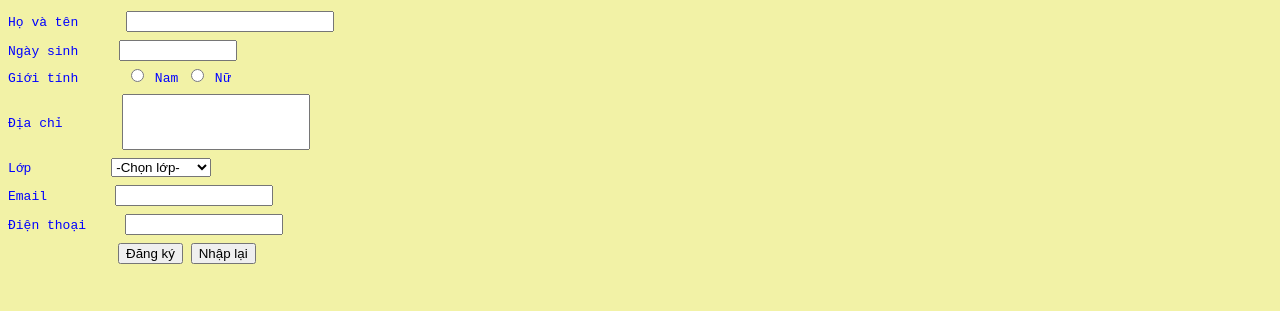
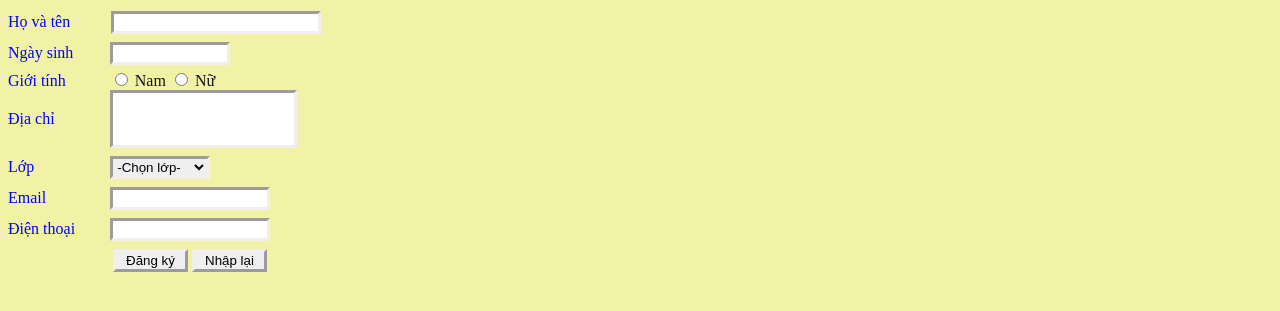
Before and after one commit to dinhan195/testcode, a plain HTML site: page baitap2.html in a window 1280 px wide. Shown: the part 39-350 px from the top of the page. Drawn offline with Linux system fonts and the light colour scheme.

Commit message:
Add files via upload

```diff
--- a/baitap2.html
+++ b/baitap2.html
@@ -3,8 +3,85 @@
     <head>
         <meta charset="UTF-8">
         <title>Đăng kí học viên</title>
-        <link rel="stylesheet" href="baitap2.css">
     </head>
+    <style>
+         body {
+            background-color: rgb(242, 242, 166);
+            color: blue;
+
+
+        }
+        .header {
+            display: flexbox;
+            background-color: rgb(194, 243, 226);
+            color: blue;
+            font-family: monospace;
+            font-size: 20px;
+        }
+        .nam {
+            color: rgb(20, 19, 19);
+
+        }
+        .form_name {
+            margin-left: 37px;
+            width: 200px;
+            border: 3px inset #f2edef;
+        }
+        .input_birth {
+            margin-top: 8px;
+            margin-left: 33px;
+            width: 110px;
+            border: 3px inset #f2edef;
+
+        }
+        .checkbox {
+            margin-top: 8px;
+            margin-left: 45px;
+            border: 4px inset #f2edef;
+        }
+        .label_address {
+
+        }
+        .address {
+            margin-top: 0px;
+            margin-left: 51px;
+            height: 50px;
+            white-space: 50px;
+            border: 3px inset #f2edef;
+        }
+        .option {
+            margin-top: 8px;
+            margin-left: 72px;
+            width: 100px;
+            border: 3px inset #f2edef;
+
+        }
+        .email {
+            margin-top: 8px;
+            margin-left: 60px;
+            width: 150px;
+            border: 3px inset #f2edef;
+        }
+        .phone {
+            margin-top: 8px;
+            margin-left: 31px;
+            width: 150px;
+            border: 3px inset #f2edef;
+        }
+        .button{
+            margin-left: 105px;
+            margin-top: 8px;
+        }
+        .dangky {
+            width: 75px;
+            border: 3px outset #f2edef;
+        }
+        .nhaplai {
+            width: 75px;
+            border: 3px outset #f2edef;
+        }
+
+    </style>
      <body>
         <h1 class="header">ĐĂNG KÍ HỌC VIÊN</h1>
         <form action="" class="form_container">
@@ -19,12 +96,13 @@
         <div>
             <label>Giới tính</label>
            <input class="checkbox" type="radio" name="gender" value="">
-            Nam
+            <label class="nam">Nam</label>
             <input type="radio" name="gender" value="">
-            Nữ
+            <label class="nam">Nữ</label>
         </div>
+
         <div>
-            <label>Địa chỉ</label>
+            <label class="label_address">Địa chỉ</label>
             <input class="address" type="textarea rows=" cols="" ></textarea>
         </div>
         <div>
@@ -46,8 +124,8 @@
             <input class="phone" type="number" name="phone" value="">
         </div>
         <div class="button">
-            <button type="submit" name="register" value="Đăng kí">Đăng ký</button>
-            <button type="reset" name="" value="">Nhập lại</button>
+            <button class="dangky" type="submit" name="register" value="Đăng kí">Đăng ký</button>
+            <button class="nhaplai" type="reset" name="" value="">Nhập lại</button>
         </div>
         </form>
     </body>
```
